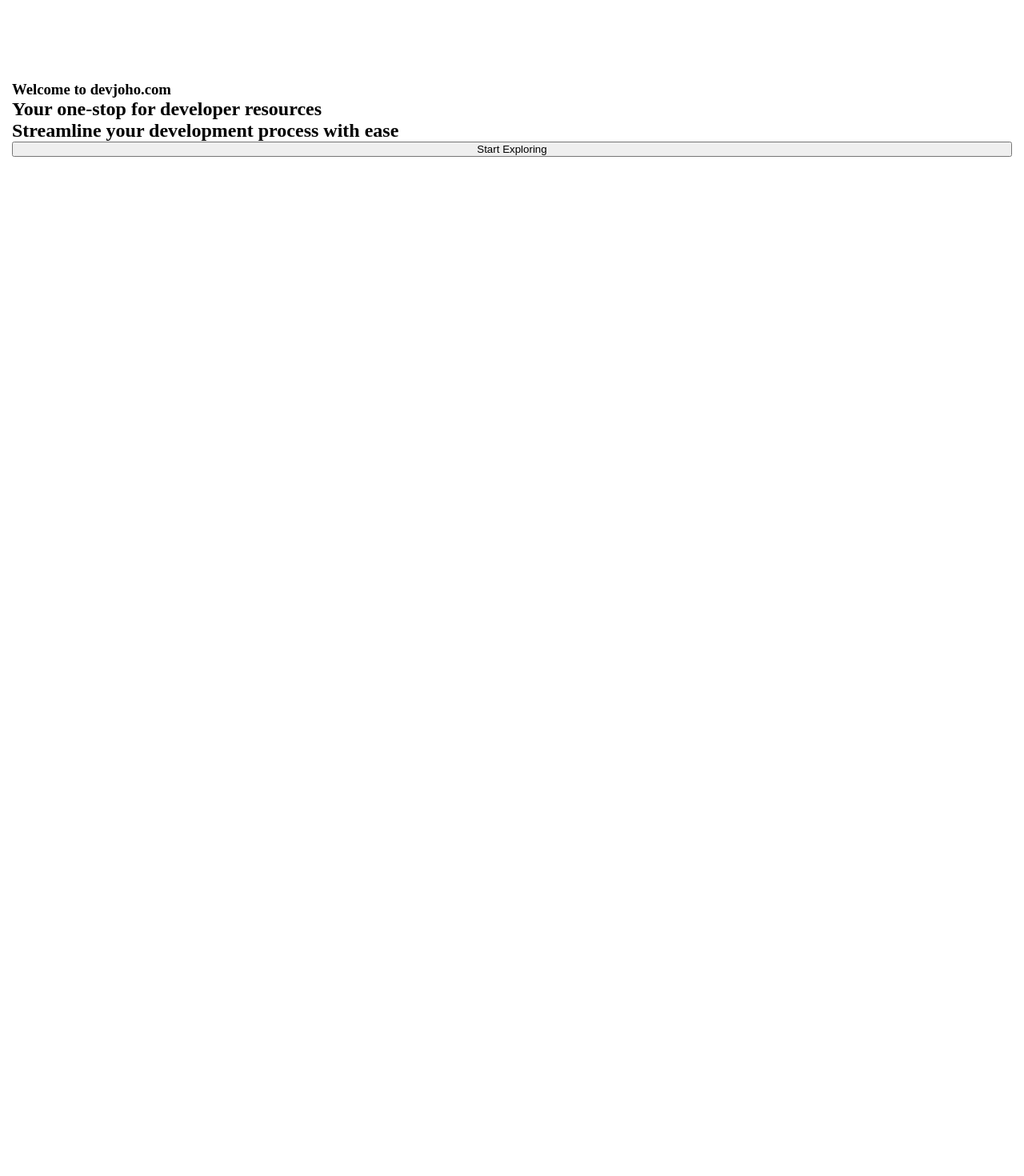
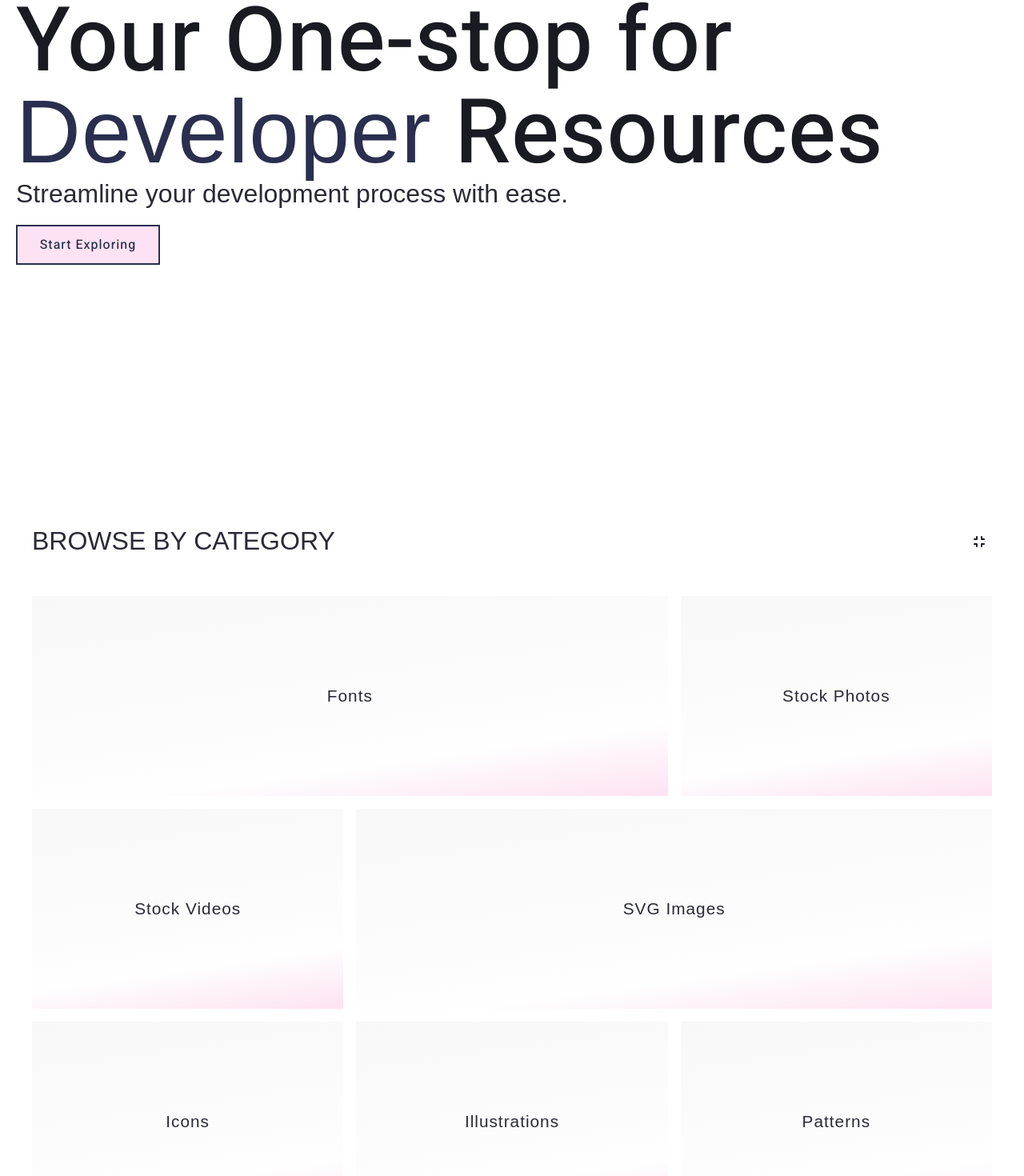
Before and after one commit to karthikshetty26/DevJoho, an Angular app: page / in a window 1280 px wide. Shown: the part 252-1722 px from the top of the page at 80% size. Before the commit the page ends 800 px from the top, so only its background shows below. Built offline with nearby package versions, Linux system fonts and the light colour scheme; a web font is replaced by a local one.

Commit message:
Update home section two

```diff
--- a/src/app/pages/home/home.component.css
+++ b/src/app/pages/home/home.component.css
@@ -1,14 +1,17 @@
 main {
     width: 100%;
-    height: 100vh;
-    min-height: 100%;
-    padding: 10px 15px;
+    height: fit-content;
+    padding: 0px 20px;
     /* padding-top: var(--nav-height) ; */
 }
 
-main section {
+.hero_section_one {
     width: 100%;
-    height: 100%;
+    max-width: var(--max-width);
+    height: 100vh;
+    min-height: 100%;
+    padding: 10px 0px;
+    margin: auto;
 }
 
 .hero_main_container {
@@ -20,8 +23,152 @@
 
 }
 
-.here_main_content {
+.hero_main_content {
     width: 100%;
+    max-width: 1200px;
     display: flex;
     flex-direction: column;
+
+    color: var(--font-color-dark);
+    font-family: var(--font-primary);
 }
+
+.hero_main_content h3 {
+    font-size: 1.3em;
+    font-weight: 300;
+}
+
+.hero_main_content h3 span {
+    color: var(--color-two);
+}
+
+.hero_main_content h1 {
+    font-size: 7em;
+    line-height: 1em;
+    font-weight: 500;
+    letter-spacing: 1px;
+}
+
+.hero_main_content h1 span {
+    color: var(--color-one);
+    font-family: var(--font-secondary);
+}
+
+.hero_main_content h2 {
+    font-size: 2em;
+    font-weight: 400;
+    color: var(--font-color-mid-dark);
+    font-family: var(--font-tertiary);
+}
+
+.hero_main_content button {
+    width: 180px;
+    height: 50px;
+    margin-top: 20px;
+    letter-spacing: 1px;
+    font-size: 1em;
+    font-weight: 500;
+    font-family: var(--font-primary);
+    color: var(--color-one);
+    cursor: pointer;
+    background-color: var(--color-four);
+    border: 2px solid var(--color-one);
+    transition: all .20s ease-in-out;
+}
+
+.hero_main_content button:hover {
+    box-shadow: 0px 0px 15px var(--color-two);
+}
+
+.hero_section_two {
+    width: 100%;
+    max-width: var(--max-width);
+    height: 100vh;
+    min-height: 100%;
+    padding: 10px 0px;
+    margin: auto;
+}
+
+.hero_main_container_two {
+    width: 100%;
+    height: fit-content;
+    min-height: 100%;
+    display: flex;
+    align-items: center;
+    justify-content: center;
+}
+
+.sub_headding {
+    width: 100%;
+    margin-top: 100px;
+    display: flex;
+    align-items: center;
+    justify-content: space-between;
+}
+.sub_headding h4{
+    font-size: 2em;
+    font-weight: 500;
+    color: var(--font-color-mid-dark);
+    font-family: var(--font-secondary);
+}
+
+.collapse_btn {
+    width: 2em;
+    display: flex;
+    align-items: center;
+    justify-content: center;
+    cursor: pointer;
+}
+
+.category_hero_content_container {
+    width: 100%;
+    margin: 50px 0px;
+    height: fit-content;
+}
+
+.category_hero_content_container ul {
+    width: 100%;
+    display: grid;
+    gap: 1em;
+    grid-template-columns: repeat(3, 1fr);
+}
+
+.category_hero_content_container ul li {
+    height: 250px;
+    color: var(--font-color-mid-dark);
+    font-size: 1.3em;
+    font-weight: 500;
+    letter-spacing: 1px;
+    font-family: var(--font-tertiary);
+    list-style: none;
+    cursor: pointer;
+    display: flex;
+    align-items: center;
+    justify-content: center;
+
+    /* background-color: rebeccapurple; */
+
+    background: linear-gradient(172deg,
+            var(--background-color-two) 0%,
+            var(--background-color) 75%,
+            var(--color-four) 100%);
+
+    transition: all .20s ease-in-out;
+}
+
+.category_hero_content_container ul li:hover {
+    font-size: 1.2em;
+    letter-spacing: 3px;
+    background: linear-gradient(172deg,
+            var(--background-color-two) 0%,
+            var(--background-color) 60%,
+            var(--color-four) 100%);
+}
+
+.category_hero_content_container ul li:nth-child(1) {
+    grid-column: span 2;
+}
+
+.category_hero_content_container ul li:nth-child(4) {
+    grid-column: span 2;
+}
--- a/src/app/pages/home/home.component.html
+++ b/src/app/pages/home/home.component.html
@@ -1,12 +1,31 @@
 <main>
-    <section>
+    <section class="hero_section_one">
         <div class="hero_main_container">
-            <div class="here_main_content">
+            <div class="hero_main_content">
                 <h3>Welcome to <span>devjoho.com</span></h3>
-                <h1>Your one-stop for developer resources</h1>
-                <h2>Streamline your development process with ease</h2>
+                <h1>Your One-stop for <span>Developer</span>&nbsp;Resources</h1>
+                <h2>Streamline your development process with ease.</h2>
                 <button>Start Exploring</button>
             </div>
         </div>
     </section>
+
+    <section class="hero_section_two">
+        <div class="hero_main_container_two">
+            <div class="hero_main_content">
+                <div class="sub_headding">
+                    <h4>BROWSE BY CATEGORY</h4>
+                    <div class="collapse_btn"
+                    (click)="listAlter()"><i class="fa-solid fa-compress"></i></div>
+                </div>
+                <div class="category_hero_content_container">
+                    <ul>
+                        <li *ngFor="let data of categoryList">
+                            {{data.name}}
+                        </li>
+                    </ul>
+                </div>
+            </div>
+        </div>
+    </section>
 </main>
--- a/src/app/pages/home/home.component.ts
+++ b/src/app/pages/home/home.component.ts
@@ -7,4 +7,17 @@
 })
 export class HomeComponent {
 
+  categoryList: any[] = [
+    { name: 'Fonts' },
+    { name: 'Stock Photos' },
+    { name: 'Stock Videos' },
+    { name: 'SVG Images' },
+    { name: 'Icons' },
+    { name: 'Illustrations' },
+    { name: 'Patterns' }
+  ]
+
+  listAlter() {
+
+  }
 }
```
